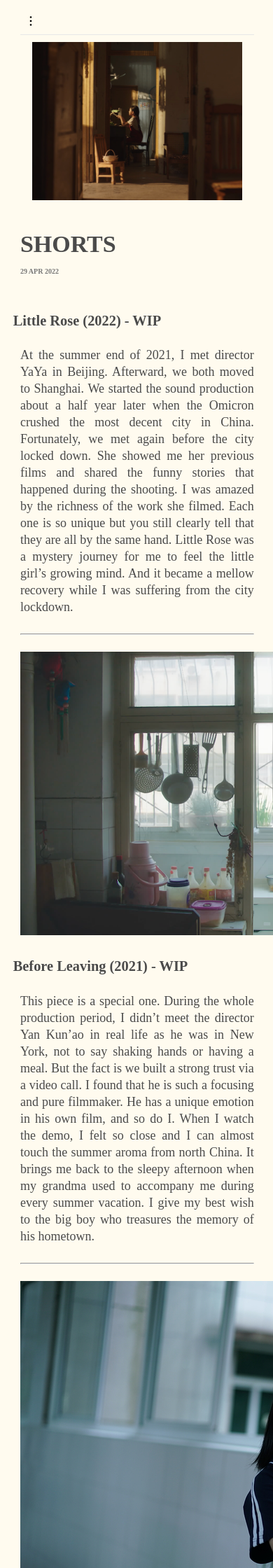
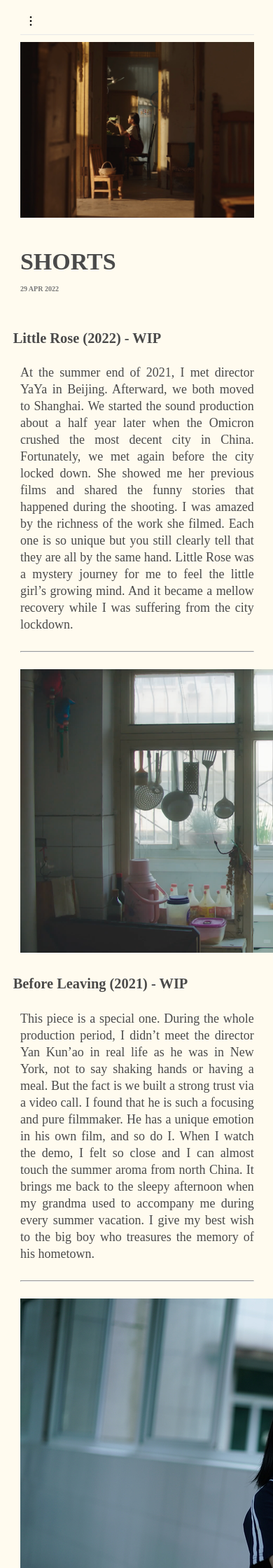
Before and after one commit to zhaojian26/works, a Jekyll site: the page built from _posts/2022-04-29-shorts.md, in a window 390 px wide. Shown: the top 2240 px of the page at 70% size. Built offline with Jekyll 4.4.1, drawn with Linux system fonts in a browser that asks for light colours.

Commit message:
change css

```diff
--- a/_posts/2022-04-29-shorts.md
+++ b/_posts/2022-04-29-shorts.md
@@ -28,6 +28,7 @@
 > I was lucky enough to be part of the great team witnessing this little girl’s story become worldwide known. Working with Geroge is not an easy thing to do but actually pretty simple. We made a great effort to try again and again to build a realistic quality of sound. Finally, we found that the sound working best for the story gives us the best realistic feeling. It is an unforgettable journey working with such a passionate director. In the meantime, I would say thanks to Wang Luka and Wang Weihang, as producers who performed super professionally and trust me a lot.
 
 ### *I want to dedicate this piece to Rosy who supported me devotedly and made the story beautiful even more.*
+<br>
 
 ##### [IMDB](https://www.imdb.com/title/tt13986798/?ref_=ext_shr_lnk), [豆瓣](https://movie.douban.com/subject/35165134/), [Venezia](https://www.labiennale.org/en/cinema/2021/lineup/orizzonti/tou-sheng-ji-dan-zuo-ye-ben-hair-tie-egg-homework-books)
 <br>
--- a/css/responsive.css
+++ b/css/responsive.css
@@ -1,6 +1,6 @@
 @media (max-width:750px) {
   #cover-photo {
-    max-width: 90%;
+    max-width: 100%;
   }
 
   .header {
@@ -9,6 +9,7 @@
 
   .posts {
     font-size: 0.9em;
+    max-width: 50%;
   }
 
   .footer {
```
